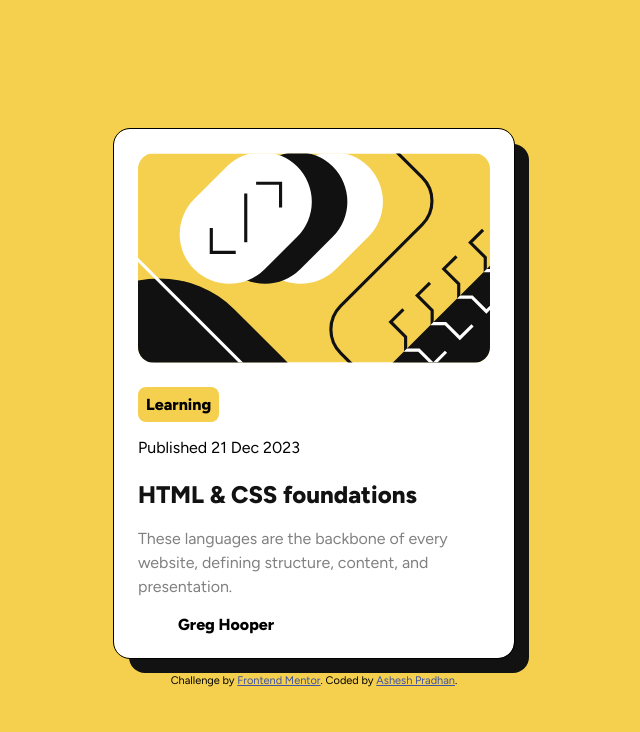
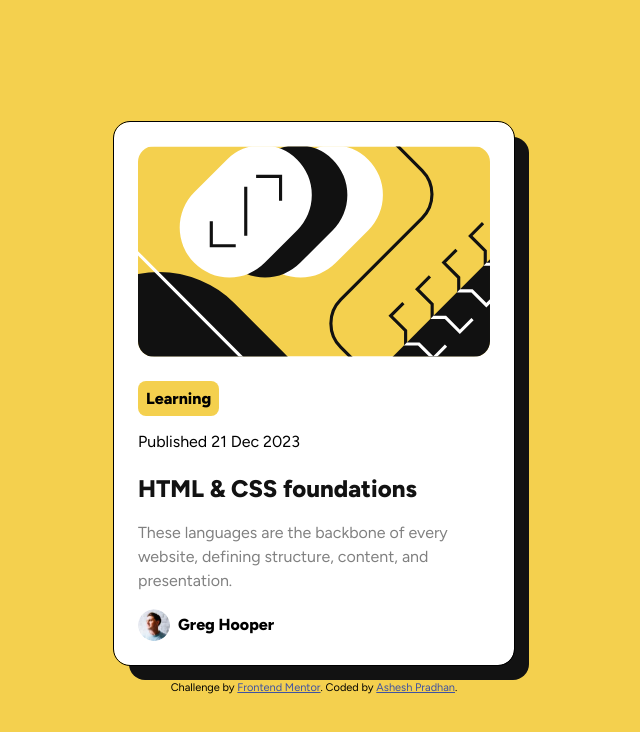
Before and after one commit to skyisthelimit24/Blog-Preview-Card, a plain HTML site: page index.html in a window 1280 px wide. Shown: the whole page, without its empty margins (326-966 px from the left). Drawn offline with Linux system fonts and the light colour scheme; the site is published under a folder, as on GitHub Pages, so addresses that start at the root find nothing.

Commit message:
Update index.html

```diff
--- a/index.html
+++ b/index.html
@@ -24,7 +24,7 @@
     <h1><a href="">HTML & CSS foundations</a></h1>
     <p class="description">These languages are the backbone of every website, defining structure, content, and presentation.</p>
     <div class="author">
-      <img src="/assets/images/image-avatar.webp" alt="">
+      <img src="./assets/images/image-avatar.webp" alt="">
       <p class="name">Greg Hooper</p>
     </div>
   </div>
```
